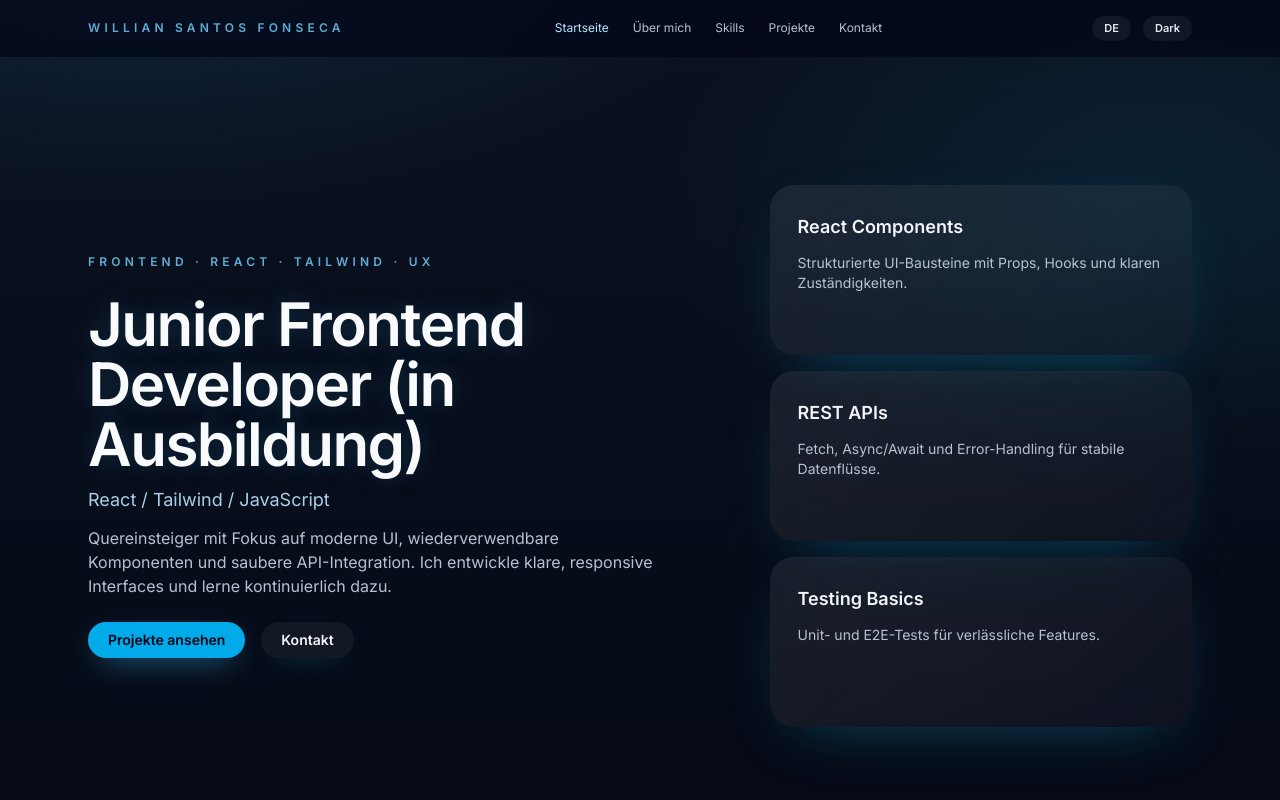
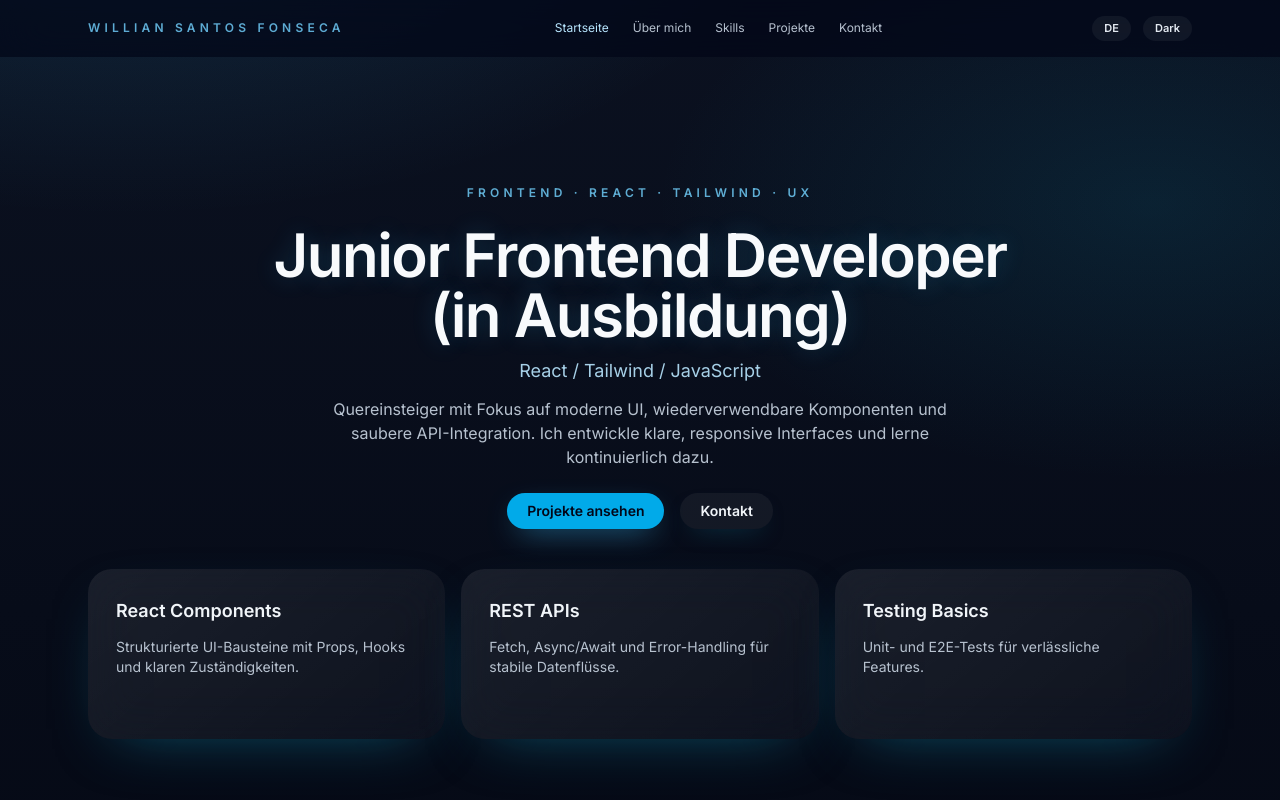
Before and after one commit to Willianfonseca7/willianfonseca-portfolio, a React (Vite) app: page / in a window 1280 px wide. Shown: the top 800 px of the page. Built offline with nearby package versions, Linux system fonts and the light colour scheme.

Commit message:
layout: align hero highlights in a row

```diff
--- a/src/components/sections/HeroSection.jsx
+++ b/src/components/sections/HeroSection.jsx
@@ -10,8 +10,8 @@ export default function HeroSection() {
   return (
     <section className="pt-24 pb-16 sm:pt-28 lg:pt-32">
       <Container>
-        <div className="grid gap-12 lg:grid-cols-[minmax(0,3fr)_minmax(0,2fr)] lg:items-center">
-          <div className="space-y-6 text-center lg:text-left">
+        <div className="space-y-10">
+          <div className="mx-auto max-w-3xl space-y-6 text-center">
             <p className="text-xs font-semibold uppercase tracking-[0.35em] text-sky-300/80">
               {content.meta.tagline}
             </p>
@@ -22,11 +22,11 @@ export default function HeroSection() {
               <p className="text-base sm:text-lg text-sky-200/90">
                 {hero.subtitle}
               </p>
-              <p className="text-sm sm:text-base text-slate-300/90 max-w-xl">
+              <p className="text-sm sm:text-base text-slate-300/90 mx-auto max-w-2xl">
                 {hero.description}
               </p>
             </div>
-            <div className="flex flex-wrap justify-center gap-4 lg:justify-start">
+            <div className="flex flex-wrap justify-center gap-4">
               <Button href={hero.ctas.primary.href} variant="primary">
                 {hero.ctas.primary.label}
               </Button>
@@ -36,7 +36,7 @@ export default function HeroSection() {
             </div>
           </div>
 
-          <div className="space-y-4">
+          <div className="grid gap-4 md:grid-cols-3">
             {hero.highlights.map((item) => (
               <FeatureCard
                 key={item.title}
```
